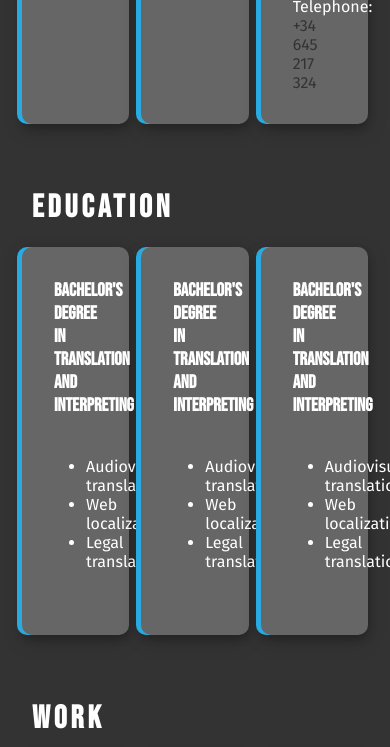
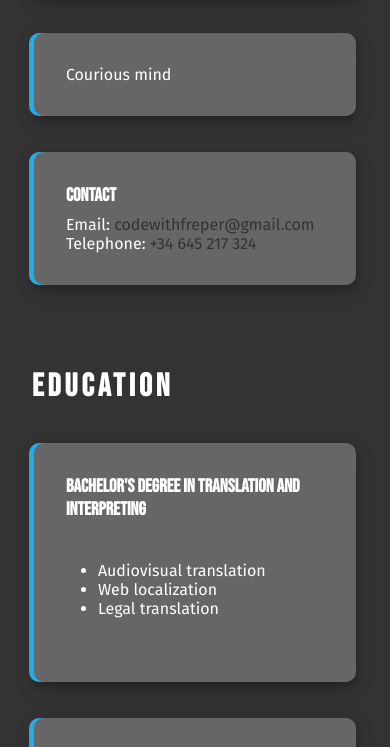
Before and after one commit to CodewithFreper/freper-project, a website: page src/index.html in a window 390 px wide. Shown: the part 1033-1780 px from the top of the page. Drawn offline with nearby package versions, Linux system fonts and the light colour scheme.

Commit message:
Starting with mobile style

```diff
--- a/src/index.css
+++ b/src/index.css
@@ -278,3 +278,17 @@ h2:hover span:nth-child(4){
     transition: 1s;
     transition-delay: 0.75s;
 }
+
+
+/***** MOBILE *****/
+@media (max-width: 576px) {
+    .container {
+        display: flex;
+        flex-direction: column;
+    }
+
+    .card {
+        width: 90%;
+        margin: 5%;
+    }
+}
```
